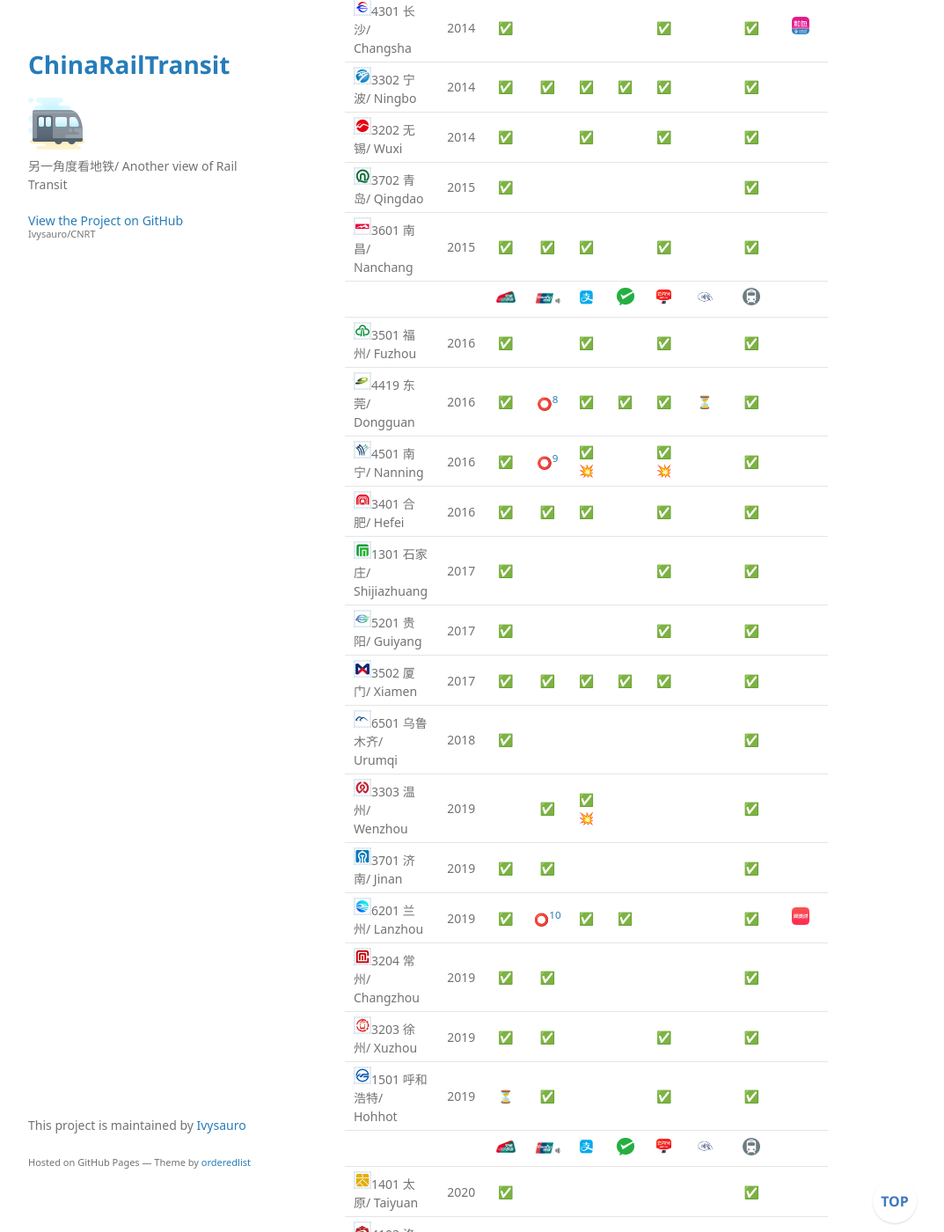
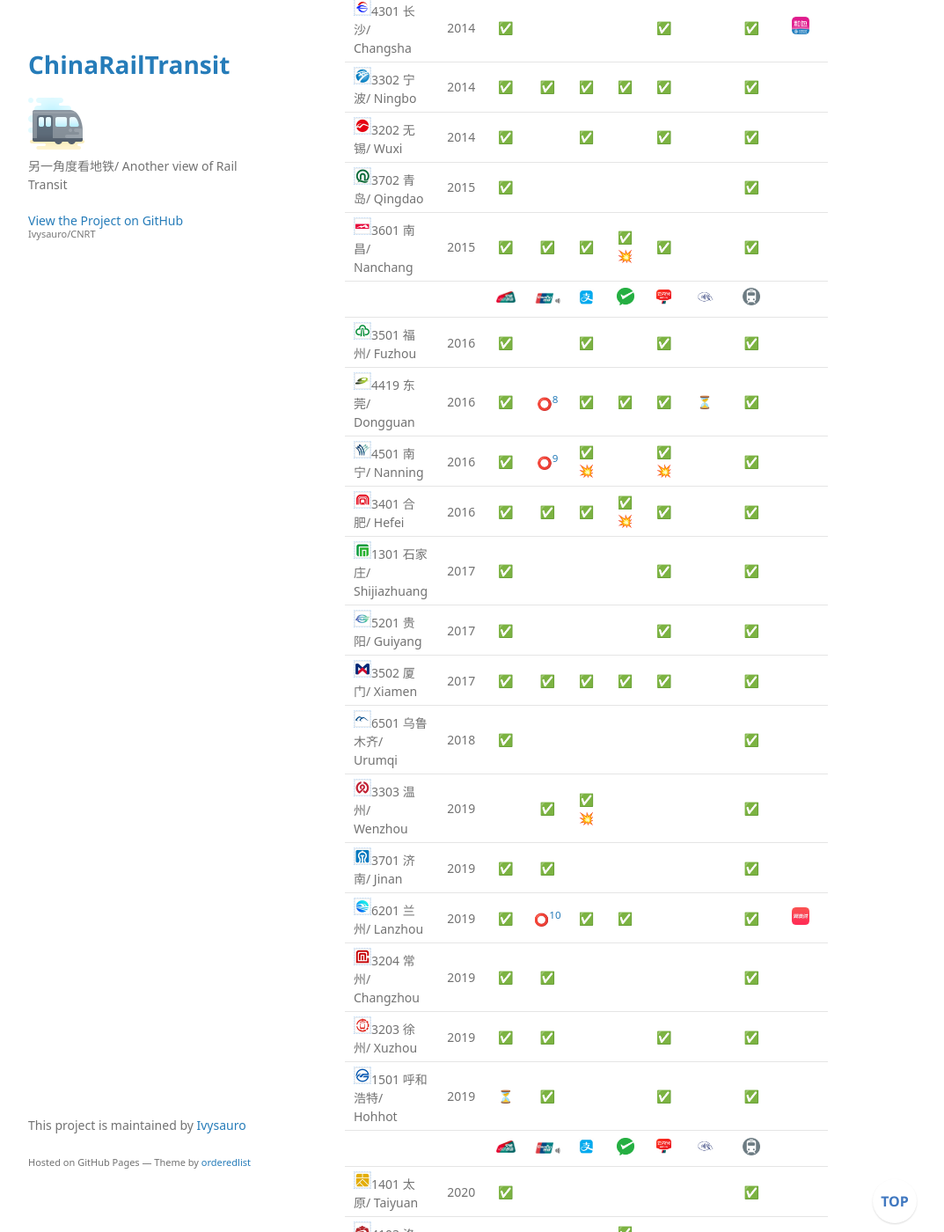
Before and after one commit to Ivysauro/CNRT, a Jekyll site: the page built from data/Pay.md, in a window 1280 px wide and 1400 px high, scrolled down 2569 px. Shown: the whole window at 88% size, without its empty margins (178-1251 px from the left). Built offline with Jekyll 4.4.1, drawn with Linux system fonts in a browser that asks for light colours; some web fonts are replaced; our own code applies the rules of GitHub Pages for plain Markdown files; a script that is not in the unit is left out.

Commit message:
🍊更新南昌、合肥、洛阳数据
三地均支持微信乘车码

```diff
--- a/data/Pay.md
+++ b/data/Pay.md
@@ -68,12 +68,12 @@
 | <img src="https://raw.githubusercontent.com/Ivysauro/CNRT/master/images/city/nb.gif" width="20" hegiht="20"/>3302 宁波/ Ningbo | 2014 | ✅ | ✅ | ✅ | ✅ | ✅ | | ✅ | |
 | <img src="https://raw.githubusercontent.com/Ivysauro/CNRT/master/images/city/wx.gif" width="20" hegiht="20"/>3202 无锡/ Wuxi | 2014 | ✅ | | ✅ | | ✅ | | ✅ | |
 | <img src="https://raw.githubusercontent.com/Ivysauro/CNRT/master/images/city/qd.gif" width="20" hegiht="20"/>3702 青岛/ Qingdao | 2015 | ✅ | | | | | | ✅ | |
-| <img src="https://raw.githubusercontent.com/Ivysauro/CNRT/master/images/city/nc.gif" width="20" hegiht="20"/>3601 南昌/ Nanchang | 2015 | ✅ | ✅ | ✅ | | ✅ | | ✅ | |
+| <img src="https://raw.githubusercontent.com/Ivysauro/CNRT/master/images/city/nc.gif" width="20" hegiht="20"/>3601 南昌/ Nanchang | 2015 | ✅ | ✅ | ✅ | ✅💥 | ✅ | | ✅ | |
 | | | <img src="https://raw.githubusercontent.com/Ivysauro/CNRT/master/images/T-Union.png" width="25" hegiht="25" alt="T-Union"/> | <img src="https://raw.githubusercontent.com/Ivysauro/CNRT/master/images/Unionpay NFC.png" width="35" hegiht="35" alt="Unionpay Quickpass"/> | <img src="https://raw.githubusercontent.com/Ivysauro/CNRT/master/images/Alipay.png" width="25" hegiht="25" alt="Alipay"/> | <img src="https://raw.githubusercontent.com/Ivysauro/CNRT/master/images/WeChat Pay.png" width="20" hegiht="20" alt="WeChat Pay"/> | <img src="https://raw.githubusercontent.com/Ivysauro/CNRT/master/images/Unionpay.png" width="20" hegiht="20" alt="Unionpay App"/> | <img src="https://raw.githubusercontent.com/Ivysauro/CNRT/master/images/contactless.gif" width="25" hegiht="25" alt="Global Cards"/> | <img src="https://raw.githubusercontent.com/Ivysauro/CNRT/master/images/Rail Transit.png" width="20" hegiht="20" alt="Transit Apps"/> | |
 | <img src="https://raw.githubusercontent.com/Ivysauro/CNRT/master/images/city/fz.gif" width="20" hegiht="20"/>3501 福州/ Fuzhou | 2016 | ✅ | | ✅ | | ✅ | | ✅ | |
 | <img src="https://raw.githubusercontent.com/Ivysauro/CNRT/master/images/city/dg.gif" width="20" hegiht="20"/>4419 东莞/ Dongguan | 2016 | ✅ | ⭕[^dg] | ✅ | ✅ | ✅ | ⏳ | ✅ | |
 | <img src="https://raw.githubusercontent.com/Ivysauro/CNRT/master/images/city/nn.gif" width="20" hegiht="20"/>4501 南宁/ Nanning | 2016 | ✅ | ⭕[^nn] | ✅💥 | | ✅💥 | | ✅ | |
-| <img src="https://raw.githubusercontent.com/Ivysauro/CNRT/master/images/city/hf.gif" width="20" hegiht="20"/>3401 合肥/ Hefei | 2016 | ✅ | ✅ | ✅ | | ✅ | | ✅ | |
+| <img src="https://raw.githubusercontent.com/Ivysauro/CNRT/master/images/city/hf.gif" width="20" hegiht="20"/>3401 合肥/ Hefei | 2016 | ✅ | ✅ | ✅ | ✅💥 | ✅ | | ✅ | |
 | <img src="https://raw.githubusercontent.com/Ivysauro/CNRT/master/images/city/sjz.gif" width="20" hegiht="20"/>1301 石家庄/ Shijiazhuang | 2017 | ✅ | | | | ✅ | | ✅ | |
 | <img src="https://raw.githubusercontent.com/Ivysauro/CNRT/master/images/city/gy.gif" width="20" hegiht="20"/>5201 贵阳/ Guiyang | 2017 | ✅ | | | | ✅ | | ✅ | |
 | <img src="https://raw.githubusercontent.com/Ivysauro/CNRT/master/images/city/xm.gif" width="20" hegiht="20"/>3502 厦门/ Xiamen | 2017 | ✅ | ✅ | ✅ | ✅ | ✅ | | ✅ | |
@@ -86,7 +86,7 @@
 | <img src="https://raw.githubusercontent.com/Ivysauro/CNRT/master/images/city/hhht.gif" width="20" hegiht="20"/>1501 呼和浩特/ Hohhot | 2019 | ⏳ | ✅ | | | ✅ | | ✅ |
 | | | <img src="https://raw.githubusercontent.com/Ivysauro/CNRT/master/images/T-Union.png" width="25" hegiht="25" alt="T-Union"/> | <img src="https://raw.githubusercontent.com/Ivysauro/CNRT/master/images/Unionpay NFC.png" width="35" hegiht="35" alt="Unionpay Quickpass"/> | <img src="https://raw.githubusercontent.com/Ivysauro/CNRT/master/images/Alipay.png" width="25" hegiht="25" alt="Alipay"/> | <img src="https://raw.githubusercontent.com/Ivysauro/CNRT/master/images/WeChat Pay.png" width="20" hegiht="20" alt="WeChat Pay"/> | <img src="https://raw.githubusercontent.com/Ivysauro/CNRT/master/images/Unionpay.png" width="20" hegiht="20" alt="Unionpay App"/> | <img src="https://raw.githubusercontent.com/Ivysauro/CNRT/master/images/contactless.gif" width="25" hegiht="25" alt="Global Cards"/> | <img src="https://raw.githubusercontent.com/Ivysauro/CNRT/master/images/Rail Transit.png" width="20" hegiht="20" alt="Transit Apps"/> | |
 | <img src="https://raw.githubusercontent.com/Ivysauro/CNRT/master/images/city/tay.gif" width="20" hegiht="20"/>1401 太原/ Taiyuan | 2020 | ✅ | | | |  | | ✅ |
-| <img src="https://raw.githubusercontent.com/Ivysauro/CNRT/master/images/city/ly.gif" width="20" hegiht="20"/>4103 洛阳/ Luoyang | 2021 | ✅ | ✅ | | | ✅ | | ✅ |
+| <img src="https://raw.githubusercontent.com/Ivysauro/CNRT/master/images/city/ly.gif" width="20" hegiht="20"/>4103 洛阳/ Luoyang | 2021 | ✅ | ✅ | | ✅💥 | ✅ | | ✅ |
 | <img src="https://raw.githubusercontent.com/Ivysauro/CNRT/master/images/city/sx.gif" width="20" hegiht="20"/>3306 绍兴/ Shaoxing | 2021 | ✅ | ✅ | ✅ | | ✅ |  |✅ | |
 | <img src="https://raw.githubusercontent.com/Ivysauro/CNRT/master/images/city/wuh.gif" width="20" hegiht="20"/>3402 芜湖/ Wuhu | 2021 | ✅ | ✅ | | | ✅ | |✅ | |
 | <img src="https://raw.githubusercontent.com/Ivysauro/CNRT/master/images/city/fs.gif" width="20" hegiht="20"/>4406 佛山/ Foshan | 2021 | ✅ | ⭕[^gz] | ✅ | ✅ | ✅💥 || ✅ | |
@@ -244,12 +244,12 @@
 | <img src="https://raw.githubusercontent.com/Ivysauro/CNRT/master/images/city/nb.gif" width="20" hegiht="20"/>3302 宁波/ Ningbo | ✅- | ✅- | ✅ | ✅ | ⭕ | 80 |
 | <img src="https://raw.githubusercontent.com/Ivysauro/CNRT/master/images/city/wx.gif" width="20" hegiht="20"/>3202 无锡/ Wuxi | ✅ | ❌ | ✅ | ✅ | ⭕ | 70 |
 | <img src="https://raw.githubusercontent.com/Ivysauro/CNRT/master/images/city/qd.gif" width="20" hegiht="20"/>3702 青岛/ Qingdao | ⭕ | ⭕ | ❌ | ✅ | ⭕ | 50 |
-| <img src="https://raw.githubusercontent.com/Ivysauro/CNRT/master/images/city/nc.gif" width="20" hegiht="20"/>3601 南昌/ Nanchang | ✅- | ⭕ | ✅- | ✅ | ⭕- | 65 |
+| <img src="https://raw.githubusercontent.com/Ivysauro/CNRT/master/images/city/nc.gif" width="20" hegiht="20"/>3601 南昌/ Nanchang | ✅- | ✅ | ✅- | ✅ | ⭕- | 75 |
 | | <img src="https://raw.githubusercontent.com/Ivysauro/CNRT/master/images/Alipay.png" width="25" hegiht="25" alt="Alipay"/> | <img src="https://raw.githubusercontent.com/Ivysauro/CNRT/master/images/WeChat Pay.png" width="20" hegiht="20" alt="WeChat Pay"/> | <img src="https://raw.githubusercontent.com/Ivysauro/CNRT/master/images/China Unionpay.png" width="30" hegiht="30" alt="Unionpay"/> | <img src="https://raw.githubusercontent.com/Ivysauro/CNRT/master/images/T-Union.png" width="25" hegiht="25" alt="T-Union"/> | <img src="https://raw.githubusercontent.com/Ivysauro/CNRT/master/images/NFC.png" width="25" hegiht="25" alt="NFC Local Card"/> | 得分/ Score |
 | <img src="https://raw.githubusercontent.com/Ivysauro/CNRT/master/images/city/fz.gif" width="20" hegiht="20"/>3501 福州/ Fuzhou | ✅ | ⭕ | ✅ | ✅ | ⭕- | 75 |
 | <img src="https://raw.githubusercontent.com/Ivysauro/CNRT/master/images/city/dg.gif" width="20" hegiht="20"/>4419 东莞/ Dongguan | ✅ | ✅ | ✅ | ✅ | ❌ | 80 |
 | <img src="https://raw.githubusercontent.com/Ivysauro/CNRT/master/images/city/nn.gif" width="20" hegiht="20"/>4501 南宁/ Nanning | ✅ | ⭕ | ✅- | ✅ | ⭕ | 75 |
-| <img src="https://raw.githubusercontent.com/Ivysauro/CNRT/master/images/city/hf.gif" width="20" hegiht="20"/>3401 合肥/ Hefei | ✅ | ⭕ | ✅- | ✅ | ✅- | 80 |
+| <img src="https://raw.githubusercontent.com/Ivysauro/CNRT/master/images/city/hf.gif" width="20" hegiht="20"/>3401 合肥/ Hefei | ✅ | ✅ | ✅- | ✅ | ✅- | 90 |
 | <img src="https://raw.githubusercontent.com/Ivysauro/CNRT/master/images/city/sjz.gif" width="20" hegiht="20"/>1301 石家庄/ Shijiazhuang | ⭕ | ⭕ | ✅ | ✅ | ✅- | 75 |
 | <img src="https://raw.githubusercontent.com/Ivysauro/CNRT/master/images/city/gy.gif" width="20" hegiht="20"/>5201 贵阳/ Guiyang | ⭕ | ⭕ | ✅- | ✅ | ⭕- | 60 |
 | <img src="https://raw.githubusercontent.com/Ivysauro/CNRT/master/images/city/xm.gif" width="20" hegiht="20"/>3602 厦门/ Xiamen | ✅ | ✅ | ✅- | ✅ | ⭕ | 85 |
@@ -262,7 +262,7 @@
 | <img src="https://raw.githubusercontent.com/Ivysauro/CNRT/master/images/city/hhht.gif" width="20" hegiht="20"/>1501 呼和浩特/ Hohhot | ⭕ | ⭕ | ✅- | ❌ | ❌ | 35 |
 | | <img src="https://raw.githubusercontent.com/Ivysauro/CNRT/master/images/Alipay.png" width="25" hegiht="25" alt="Alipay"/> | <img src="https://raw.githubusercontent.com/Ivysauro/CNRT/master/images/WeChat Pay.png" width="20" hegiht="20" alt="WeChat Pay"/> | <img src="https://raw.githubusercontent.com/Ivysauro/CNRT/master/images/China Unionpay.png" width="30" hegiht="30" alt="Unionpay"/> | <img src="https://raw.githubusercontent.com/Ivysauro/CNRT/master/images/T-Union.png" width="25" hegiht="25" alt="T-Union"/> | <img src="https://raw.githubusercontent.com/Ivysauro/CNRT/master/images/NFC.png" width="25" hegiht="25" alt="NFC Local Card"/> | 得分/ Score |
 | <img src="https://raw.githubusercontent.com/Ivysauro/CNRT/master/images/city/tay.gif" width="20" hegiht="20"/>1401 太原/ Taiyuan | ⭕ | ⭕ | ⭕ | ✅ | ❌ | 50 |
-| <img src="https://raw.githubusercontent.com/Ivysauro/CNRT/master/images/city/ly.gif" width="20" hegiht="20"/>4103 洛阳/ Luoyang | ⭕ | ⭕ | ✅ | ✅ | ❌ | 60 |
+| <img src="https://raw.githubusercontent.com/Ivysauro/CNRT/master/images/city/ly.gif" width="20" hegiht="20"/>4103 洛阳/ Luoyang | ⭕ | ✅ | ✅ | ✅ | ❌ | 70 |
 | <img src="https://raw.githubusercontent.com/Ivysauro/CNRT/master/images/city/sx.gif" width="20" hegiht="20"/>3306 绍兴/ Shaoxing | ✅ | ⭕ | ✅ | ✅ | ⭕- | 75 |
 | <img src="https://raw.githubusercontent.com/Ivysauro/CNRT/master/images/city/wuh.gif" width="20" hegiht="20"/>3402 芜湖/ Wuhu | ⭕ | ⭕ | ✅ | ✅ | ❌ | 60 |
 | <img src="https://raw.githubusercontent.com/Ivysauro/CNRT/master/images/city/fs.gif" width="20" hegiht="20"/>4406 佛山/ Foshan | ✅ | ✅ | ✅- | ✅ | ✅- | 90 |
```
